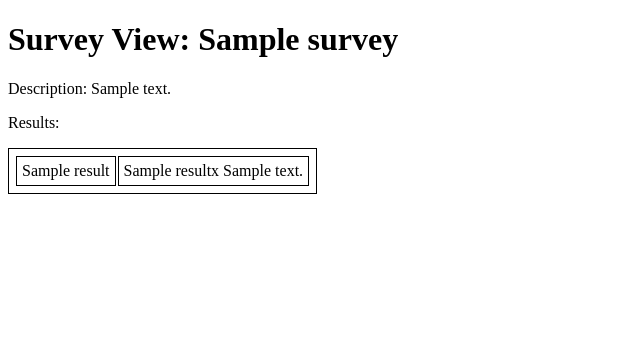
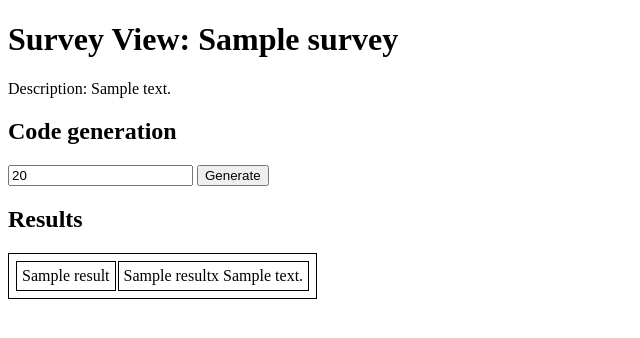
Before and after one commit to pal03377/flask-survey, a Flask app: template templates/dashboard/view_survey.html in a window 1280 px wide. Shown: the top 338 px of the page, without its empty margins (0-640 px from the left). Run offline with Flask 2, Linux system fonts and the light colour scheme; the template is opened without the code that fills it: most values are stand-ins (such as "Sample title", 1, 10 or a date in 2020); parts of the project's set-up code (start-up, migrations or seed data) failed here and were passed over.

Commit message:
code generation

```diff
--- a/server.py
+++ b/server.py
@@ -4,6 +4,7 @@ from collections import Counter
 from hashlib import sha512
 import dataset
 import json
+import secrets
 
 app = Flask(__name__)
 
@@ -135,6 +136,7 @@ def basic_slugify(title):
             slug += s
     return slug
 
+
 @app.route("/dashboard/create_survey", methods=["POST"])
 @requires_auth
 def create_survey():
@@ -177,5 +179,31 @@ def create_survey():
     return "Successfully created."
 
 
+def generate_random_sequence(length):
+    return "".join(
+        [secrets.choice("abcdefghijklmnopqrstuvwxyz1234567890") for i in range(length)])
+
+
+@app.route("/dashboard/generate_codes")
+@requires_auth
+def generate_codes():
+    survey = request.args.get("survey")
+    if not survey:
+        abort(400)
+    try:
+        number_of_codes = int(request.args.get("number_of_codes"))
+    except ValueError:
+        abort(400)
+    codes = [generate_random_sequence(8) for _ in range(number_of_codes)]
+    code_rows = [{"survey": survey, "code": code} for code in codes]
+    survey_codes.insert_many(list(code_rows))
+    return Response(
+        "\n".join(codes),
+        mimetype="text/csv",
+        headers={"Content-disposition":
+                 "attachment; filename={}-codes.csv".format(survey)})
+
+
+
 if __name__ == "__main__":
     app.run(port=5000, debug=True)
--- a/templates/dashboard/view_survey.html
+++ b/templates/dashboard/view_survey.html
@@ -15,7 +15,13 @@
 <body>
     <h1>Survey View: {{ survey["title"] }}</h1>
     <p>Description: {{ survey["description"] }}</p>
-    <p>Results:
+    <h2>Code generation</h2>
+    <form action="/dashboard/generate_codes" method="GET" target="_blank">
+        <input type="text" name="survey" value="{{ survey['slug'] }}" style="display: none;" />
+        <input type="number" min="1" value="20" name="number_of_codes" />
+        <button type="submit">Generate</button>
+    </form>
+    <h2>Results</h2>
     <table>
     {% for result in responses %}
         <tr>
@@ -26,7 +32,6 @@
         </tr>
     {% endfor %}
     </table>
-    </p>
 </body>
 
 </html>
```
Lines whose indentation alone changed are shown as unchanged.
